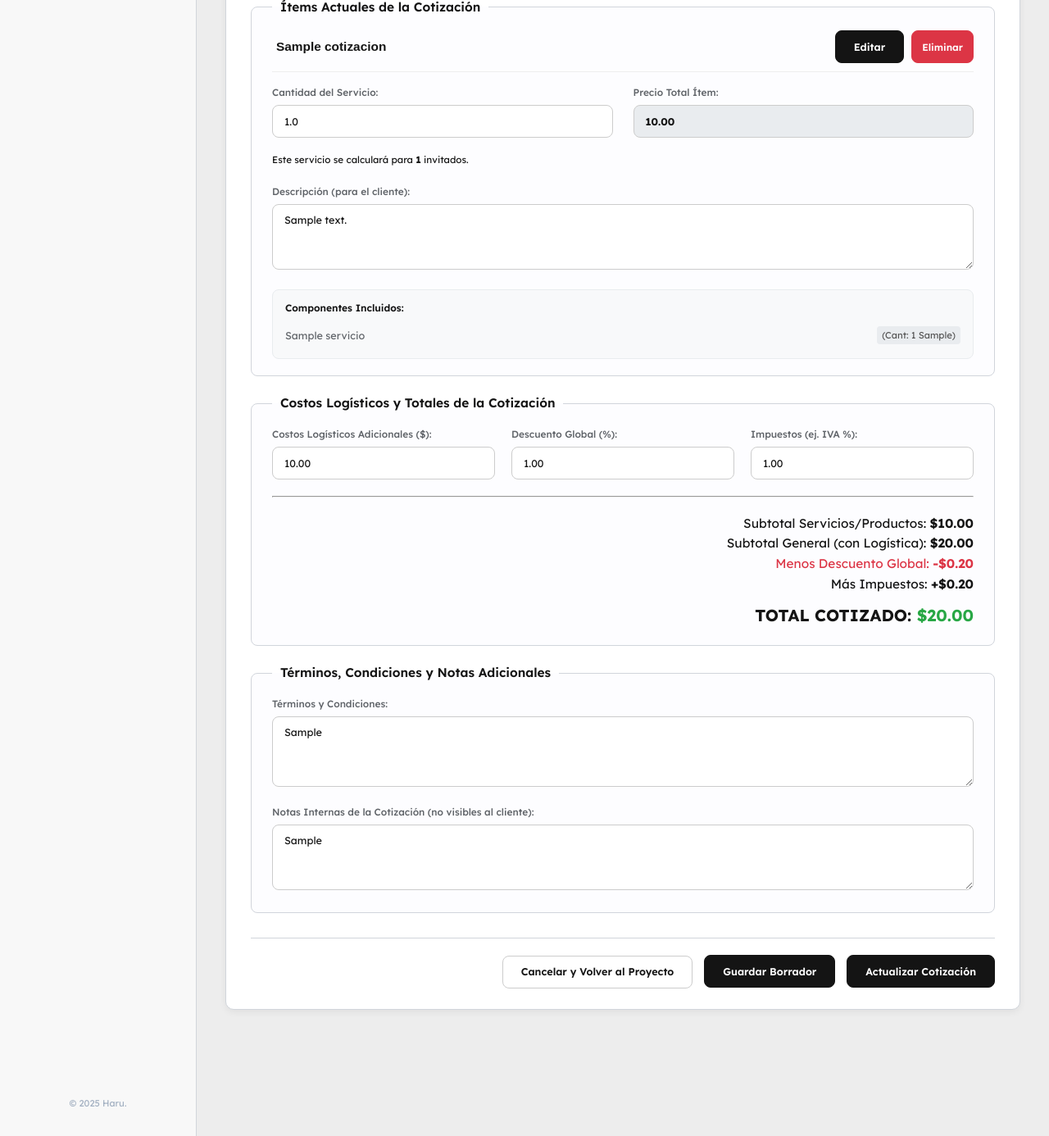
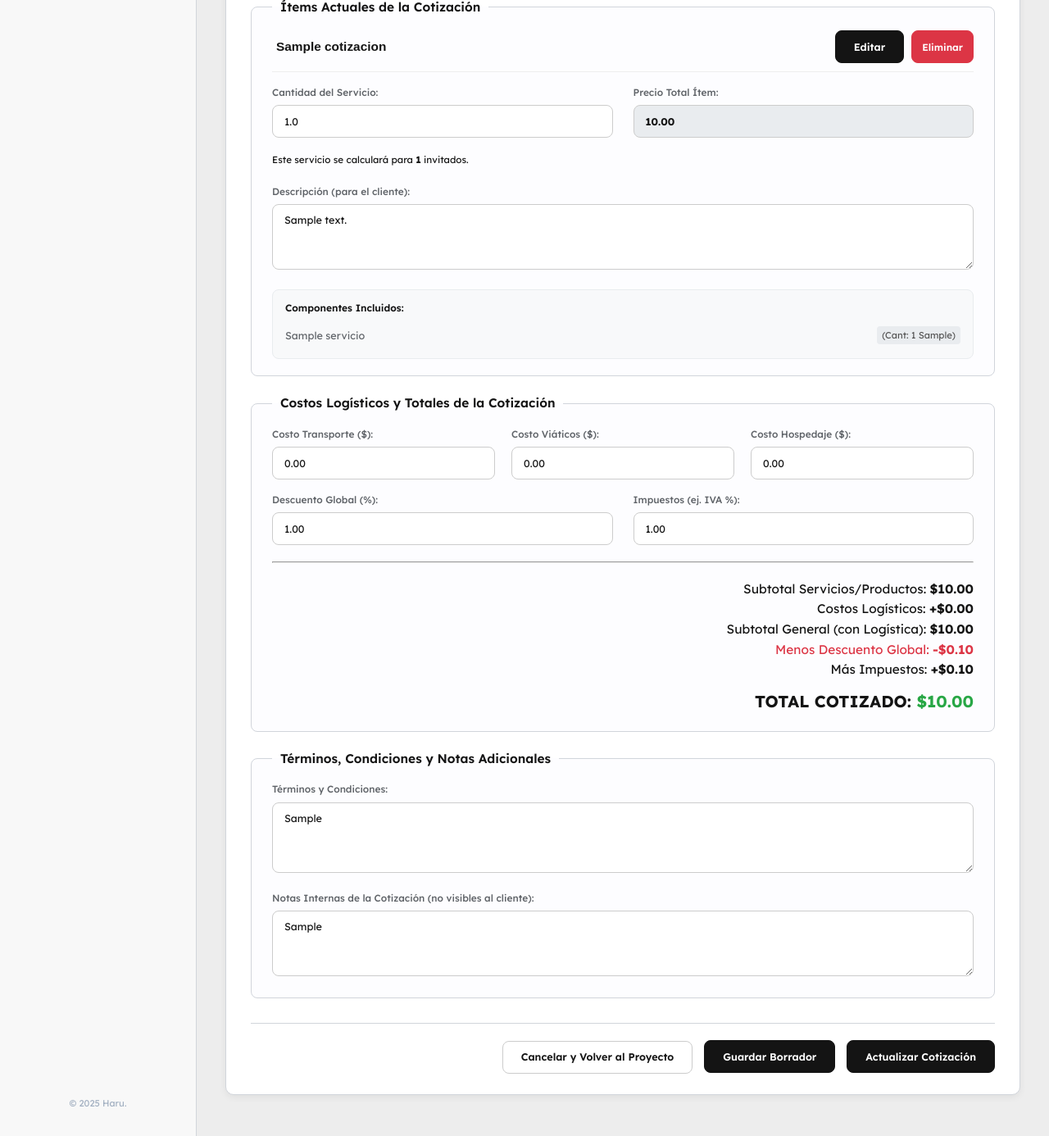
Before and after one commit to deividaam/haru.erp, a Flask app: page /cotizaciones/1/editar in a window 1280 px wide. Shown: the part 828-2214 px from the top of the page at 82% size. Run offline with Flask 3, Linux system fonts and the light colour scheme; tables that the repository leaves empty hold one stand-in row (values such as "Sample post").

Commit message:
Cambio en inputs iva, descuento y operativos
Se estandarizo en ambos tipos de cotización el registro de costos de transporte, viaticos y hospedaje, se cambiaron a porcentajes el descuento e iva

```diff
--- a/templates/configurar_cotizacion.html
+++ b/templates/configurar_cotizacion.html
@@ -231,11 +231,28 @@
             <legend><h4>Costos Logísticos y Totales de la Cotización</h4></legend>
             <div class="form-grid-3col">
                 <div class="form-group">
-                    <label for="monto_costos_logisticos">Costos Logísticos Adicionales ($):</label>
-                    <input type="number" step="0.01" name="monto_costos_logisticos" id="monto_costos_logisticos"
-                           value="{{ request.form.get('monto_costos_logisticos', '{:.2f}'.format(cotizacion.monto_costos_logisticos|float if cotizacion and cotizacion.monto_costos_logisticos is not none else (proyecto.costo_transporte_estimado or 0)|float + (proyecto.costo_viaticos_estimado or 0)|float + (proyecto.costo_hospedaje_estimado or 0)|float)) }}"
+                    <label for="costo_transporte_cotizacion">Costo Transporte ($):</label>
+                    <input type="number" step="0.01" name="costo_transporte_cotizacion" id="costo_transporte_cotizacion"
+                           value="{{ request.form.get('costo_transporte_cotizacion', ('{:.2f}'.format(proyecto.costo_transporte_estimado|float) if es_nueva_cotizacion and proyecto and proyecto.costo_transporte_estimado is not none else ('0.00'))) }}"
                            min="0">
                 </div>
+                <div class="form-group">
+                    <label for="costo_viaticos_cotizacion">Costo Viáticos ($):</label>
+                    <input type="number" step="0.01" name="costo_viaticos_cotizacion" id="costo_viaticos_cotizacion"
+                           value="{{ request.form.get('costo_viaticos_cotizacion', ('{:.2f}'.format(proyecto.costo_viaticos_estimado|float) if es_nueva_cotizacion and proyecto and proyecto.costo_viaticos_estimado is not none else ('0.00'))) }}"
+                           min="0">
+                </div>
+                <div class="form-group">
+                    <label for="costo_hospedaje_cotizacion">Costo Hospedaje ($):</label>
+                    <input type="number" step="0.01" name="costo_hospedaje_cotizacion" id="costo_hospedaje_cotizacion"
+                           value="{{ request.form.get('costo_hospedaje_cotizacion', ('{:.2f}'.format(proyecto.costo_hospedaje_estimado|float) if es_nueva_cotizacion and proyecto and proyecto.costo_hospedaje_estimado is not none else ('0.00'))) }}"
+                           min="0">
+                </div>
+            </div>
+            <input type="hidden" name="monto_costos_logisticos_cotizacion" id="monto_costos_logisticos_cotizacion_hidden"
+                   value="{{ request.form.get('monto_costos_logisticos_cotizacion', ('{:.2f}'.format(cotizacion.monto_costos_logisticos|float) if not es_nueva_cotizacion and cotizacion and cotizacion.monto_costos_logisticos is not none else ('{:.2f}'.format( (proyecto.costo_transporte_estimado or 0)|float + (proyecto.costo_viaticos_estimado or 0)|float + (proyecto.costo_hospedaje_estimado or 0)|float ) if es_nueva_cotizacion and proyecto else '0.00' ) )) }}">
+
+            <div class="form-grid-2col" style="margin-top:15px;">
                 <div class="form-group">
                     <label for="porcentaje_descuento_global">Descuento Global (%):</label>
                     <input type="number" step="0.01" name="porcentaje_descuento_global" id="porcentaje_descuento_global"
@@ -254,6 +271,7 @@
             <hr style="margin: 20px 0;">
             <div class="resumen-totales" style="text-align: right; font-size: 1.1em;">
                 <p>Subtotal Servicios/Productos: <strong id="displaySubtotalServicios">$0.00</strong></p>
+                <p>Costos Logísticos: <strong id="displayCostosLogisticos">$0.00</strong></p>
                 <p>Subtotal General (con Logística): <strong id="displaySubtotalGeneral">$0.00</strong></p>
                 <p style="color: var(--color-peligro);">Menos Descuento Global: <strong id="displayDescuentoGlobal">-$0.00</strong></p>
                 <p>Más Impuestos: <strong id="displayImpuestos">+$0.00</strong></p>
@@ -499,6 +517,13 @@ document.addEventListener('DOMContentLoaded', function() {
         }
     }
 
+    // Campos de costos logísticos individuales
+    const costoTransporteInput = document.getElementById('costo_transporte_cotizacion');
+    const costoViaticosInput = document.getElementById('costo_viaticos_cotizacion');
+    const costoHospedajeInput = document.getElementById('costo_hospedaje_cotizacion');
+    const montoCostosLogisticosHiddenInput = document.getElementById('monto_costos_logisticos_cotizacion_hidden');
+
+
     const inputPorcentajeDescuento = document.getElementById('porcentaje_descuento_global');
     const inputMontoDescuentoCalculado = document.getElementById('monto_descuento_global_calculado');
     const inputPorcentajeImpuestos = document.getElementById('porcentaje_impuestos');
@@ -524,10 +549,10 @@ document.addEventListener('DOMContentLoaded', function() {
             if(selectNivelPaquete) { populateSelect(selectNivelPaquete, [], '-- Selecciona Paquete --'); selectNivelPaquete.disabled = true;}
             if(selectNivelPerfil) { populateSelect(selectNivelPerfil, [], '-- Selecciona Perfil --'); selectNivelPerfil.disabled = true;}
         }
-        // Siempre habilitar los selects al resetear, a menos que se entre en modo edición inmediatamente después
+        // Siempre habilitar los selectores principales al resetear, a menos que se entre en modo edición inmediatamente después
         if(selectTipoServicio) selectTipoServicio.disabled = false;
-        if(selectNivelPaquete) selectNivelPaquete.disabled = true; // Paquete se habilita al seleccionar tipo
-        if(selectNivelPerfil) selectNivelPerfil.disabled = true;   // Perfil se habilita al seleccionar paquete
+        if(selectNivelPaquete) selectNivelPaquete.disabled = true;
+        if(selectNivelPerfil) selectNivelPerfil.disabled = true;
 
 
         if(infoVarianteDiv) infoVarianteDiv.style.display = 'none';
@@ -1080,7 +1105,16 @@ document.addEventListener('DOMContentLoaded', function() {
 
         document.getElementById('displaySubtotalServicios').textContent = '$' + subtotalServicios.toFixed(2);
 
-        const costosLogisticos = parseFloat(document.getElementById('monto_costos_logisticos').value) || 0;
+        // Leer los tres campos individuales de costos logísticos
+        const transporte = parseFloat(costoTransporteInput.value) || 0;
+        const viaticos = parseFloat(costoViaticosInput.value) || 0;
+        const hospedaje = parseFloat(costoHospedajeInput.value) || 0;
+        const costosLogisticos = transporte + viaticos + hospedaje;
+
+        if(montoCostosLogisticosHiddenInput) montoCostosLogisticosHiddenInput.value = costosLogisticos.toFixed(2);
+        document.getElementById('displayCostosLogisticos').textContent = '+$' + costosLogisticos.toFixed(2);
+
+
         const subtotalGeneral = subtotalServicios + costosLogisticos;
         document.getElementById('displaySubtotalGeneral').textContent = '$' + subtotalGeneral.toFixed(2);
 
@@ -1106,9 +1140,11 @@ document.addEventListener('DOMContentLoaded', function() {
             const target = event.target;
             if (target.classList.contains('input-precio-item') ||
                 target.classList.contains('input-cantidad-servicio') ||
-                target.id === 'monto_costos_logisticos' ||
-                target.id === 'porcentaje_descuento_global' || // Cambiado a porcentaje
-                target.id === 'porcentaje_impuestos' ||      // Cambiado a porcentaje
+                target.id === 'costo_transporte_cotizacion' ||      // Nuevo
+                target.id === 'costo_viaticos_cotizacion' ||        // Nuevo
+                target.id === 'costo_hospedaje_cotizacion' ||       // Nuevo
+                target.id === 'porcentaje_descuento_global' ||
+                target.id === 'porcentaje_impuestos' ||
                 target.id === 'numero_invitados_cotizacion' ||
                 target.id === 'config_numero_invitados_este_servicio'
                 ) {
@@ -1122,7 +1158,9 @@ document.addEventListener('DOMContentLoaded', function() {
                 calcularTotalesGenerales();
             }
         });
-        if (itemCotizacionIndex > 0) { // Calcular al cargar si ya hay ítems
+         // Calcular totales al cargar la página si hay ítems o una cotización existente
+        const esNuevaCot = {{ es_nueva_cotizacion|tojson }};
+        if (itemCotizacionIndex > 0 || !esNuevaCot) {
             calcularTotalesGenerales();
         }
     }
```
Also changed, not shown: templates/crear_evento_cotizacion_integral.html (+54 -38 lines), 1 other file.
